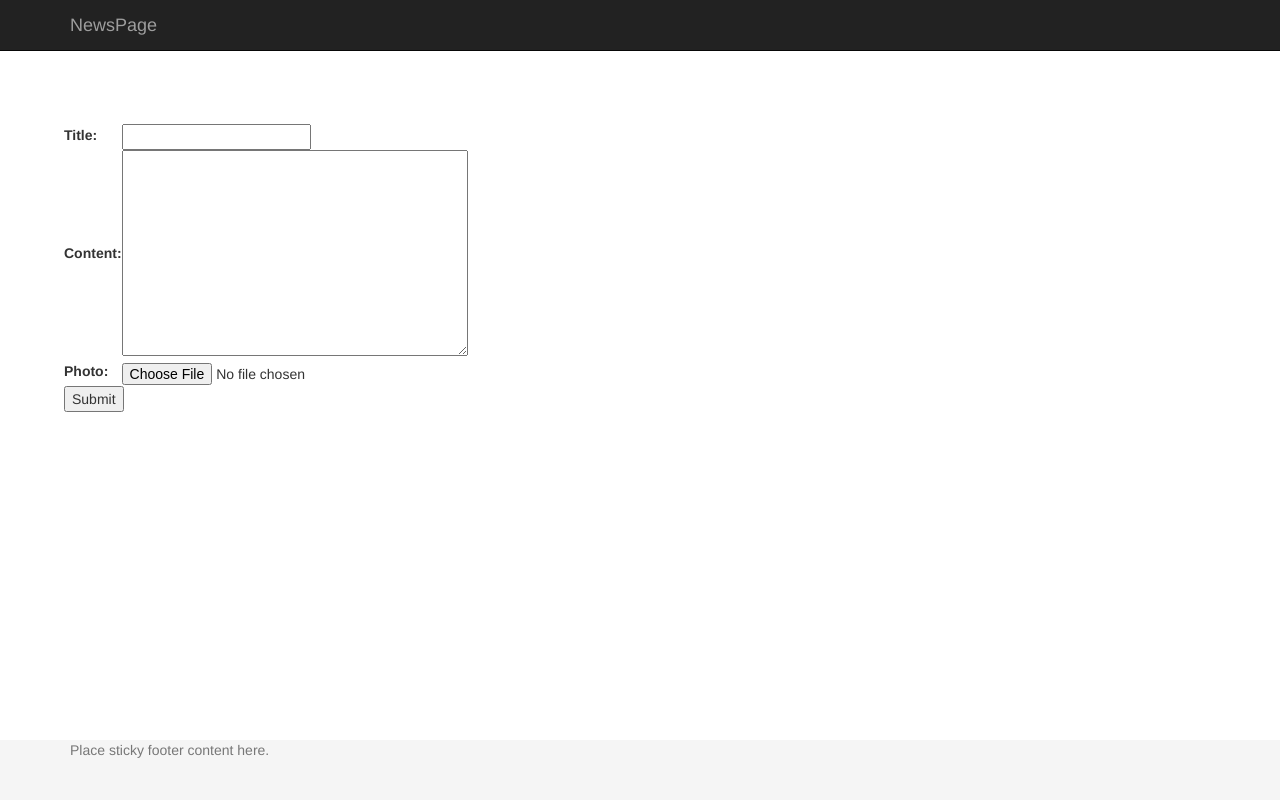
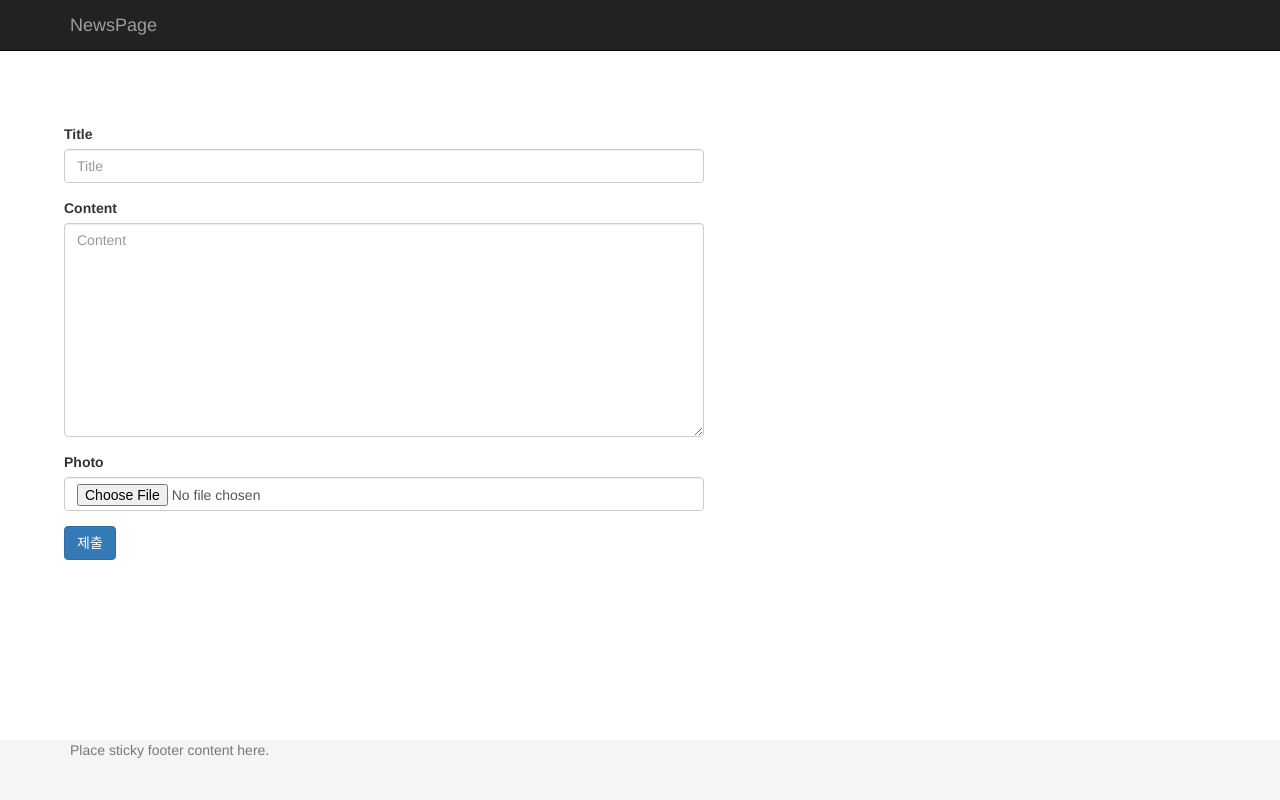
Before and after one commit to DanteMun/Taeyoung, a Django app: page /new/ in a window 1280 px wide. Run offline with Django 3.2, Linux system fonts and the light colour scheme; some libraries are stand-ins or nearby versions.

Commit message:
bootstrap3 form을 사용해 새로운 뉴스 등록(post_new)할 수 있도록 수정

```diff
--- a/newspage/templates/newspage/post_new.html
+++ b/newspage/templates/newspage/post_new.html
@@ -1,13 +1,16 @@
 {% extends 'newspage/base.html' %}
 
+{% block content %}
+{% load bootstrap3 %}
+<form action="" method="post" enctype="multipart/form-data" style="margin: 5% 5%;width: 50%;">
+    {% csrf_token %}
+    {% bootstrap_form form %}
+    {% buttons %}
+        <button class="btn btn-primary">
+            제출
+        </button>
+    {% endbuttons %}
 
-{% block content %}
+</form>
 
-<form action="" method="post" enctype="multipart/form-data" style="width:50%;margin: 5% 5% 0 5%;">
-    {% csrf_token %}
-    <table>
-        {{form.as_table}}
-    </table>
-    <input type="submit" />
-</form>
 {% endblock %}
--- a/pre_final/settings/common.py
+++ b/pre_final/settings/common.py
@@ -37,7 +37,7 @@ INSTALLED_APPS = [
     'django.contrib.sessions',
     'django.contrib.messages',
     'django.contrib.staticfiles',
-    'newspage',
+    'newspage','bootstrap3'
 ]
 
 MIDDLEWARE_CLASSES = [
```
